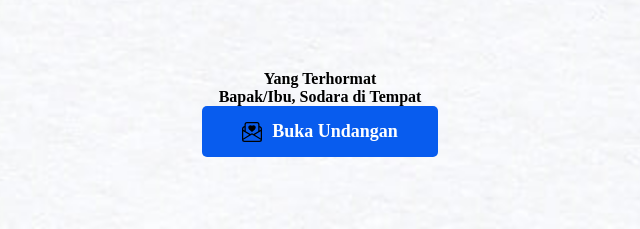
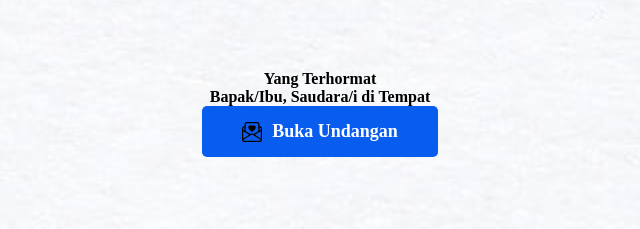
Before and after one commit to nirwanaweb/nirwanaweb, a plain HTML site: page index.html in a window 1280 px wide. Shown: the part 571-800 px from the top of the page, 320-960 px from the left. Drawn offline with Linux system fonts and the light colour scheme; a web font is replaced by a local one.

Commit message:
Update index.html

```diff
--- a/index.html
+++ b/index.html
@@ -19,7 +19,7 @@
         <h1> Emil & Zahra</h1>
         <div class="gowunbatang-bold">
           Yang Terhormat <br />
-          Bapak/Ibu, Sodara di Tempat
+          Bapak/Ibu, Saudara/i di Tempat
         </div>
         <button class="open gowunbatang-bold" id="open">
           <img src="assets/icon/envelope-paper-heart.svg" alt="Icon" />
```
